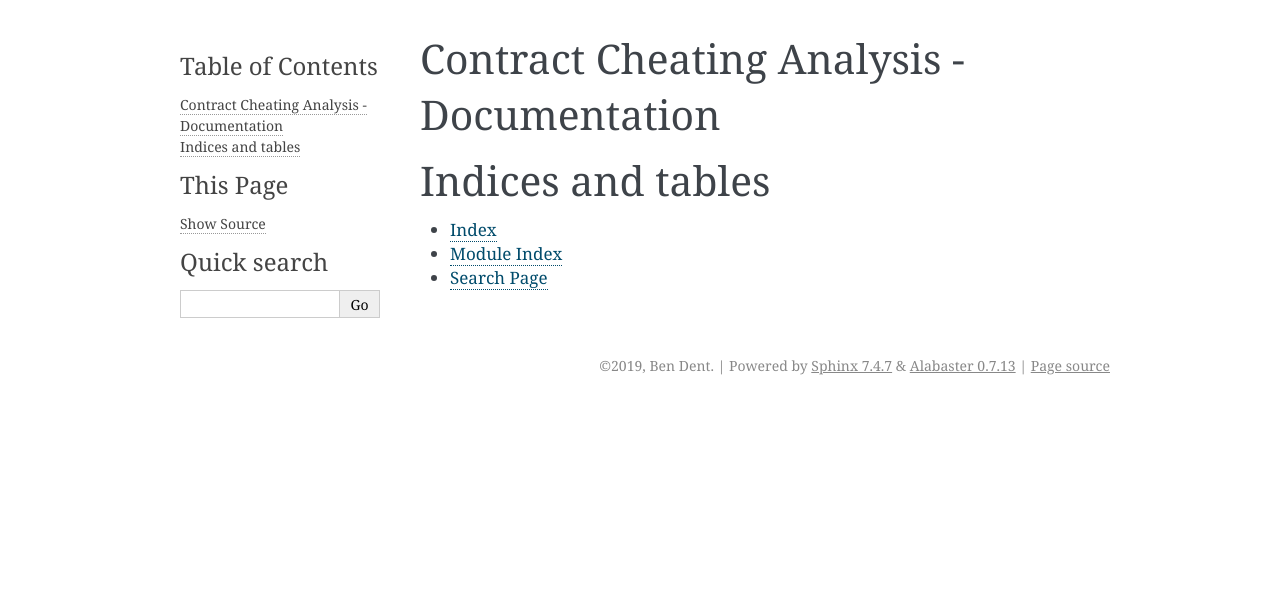
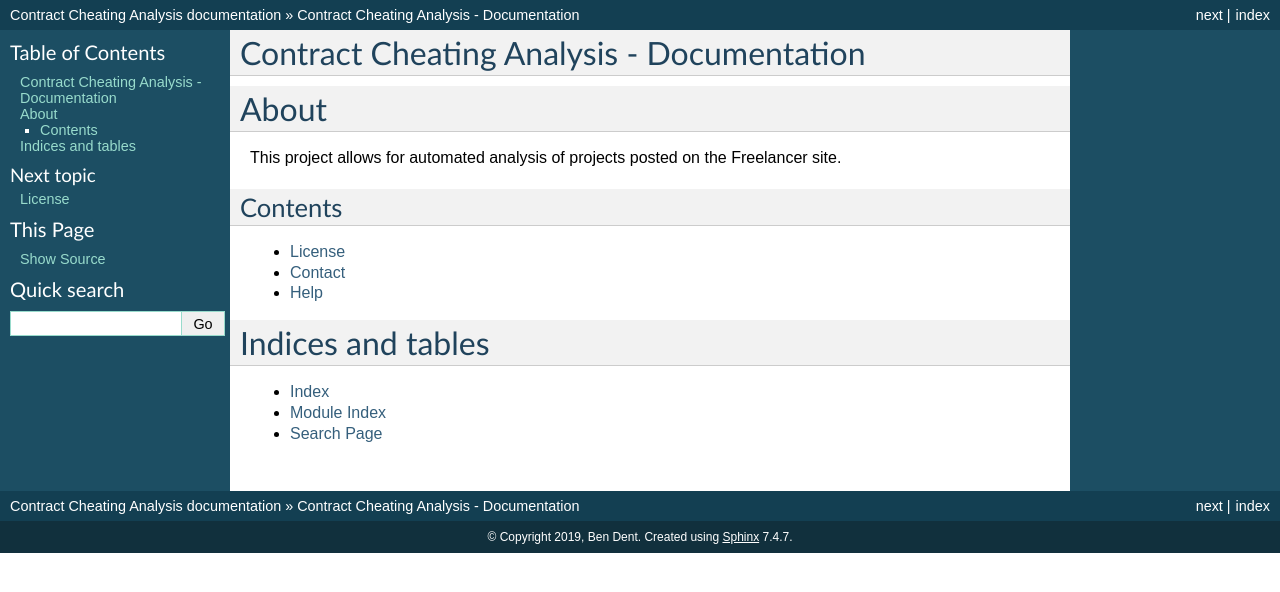
Before and after one commit to ben-dent/Contract-Cheating-Analysis, a Sphinx documentation site: the page built from docs/index.rst, in a window 1280 px wide. Shown: the top 592 px of the page. Built offline with Sphinx 7.4.7, drawn with Linux system fonts in a browser that asks for light colours.

Commit message:
Updating docs

```diff
--- a/docs/conf.py
+++ b/docs/conf.py
@@ -51,7 +51,7 @@
 # The theme to use for HTML and HTML Help pages.  See the documentation for
 # a list of builtin themes.
 #
-html_theme = 'alabaster'
+html_theme = 'default'
 
 # Add any paths that contain custom static files (such as style sheets) here,
 # relative to this directory. They are copied after the builtin static files,
--- /dev/null
+++ b/docs/help.rst
@@ -0,0 +1,4 @@
+Help
+=====
+
+If you have any questions or need help, please feel free to contact me at bjd18@ic.ac.uk
--- a/docs/index.rst
+++ b/docs/index.rst
@@ -1,9 +1,19 @@
 Contract Cheating Analysis - Documentation
 ======================================================
 
+About
+======================================================
+
+This project allows for automated analysis of projects posted on the Freelancer site.
+
+Contents
+^^^^^^^^^^^^^^^^^^^^^^^^^^^^^^^^^^^^^^^^^^^^^^^^^^^^^^
+
 .. toctree::
-   :maxdepth: 2
-   :caption: Contents:
+   :maxdepth: 3
+
+   license
+   help
 
 
 
```
Also changed, not shown: docs/license.rst (added, +29 -0 lines).
